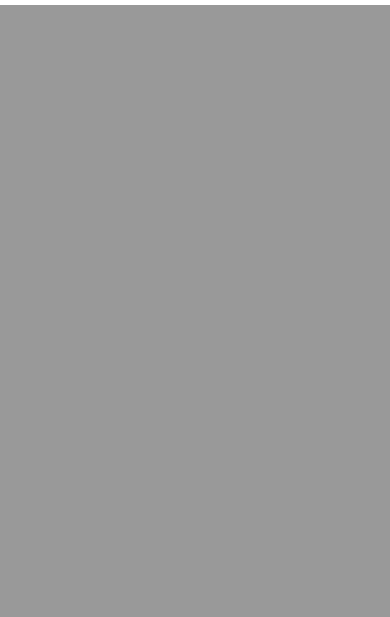
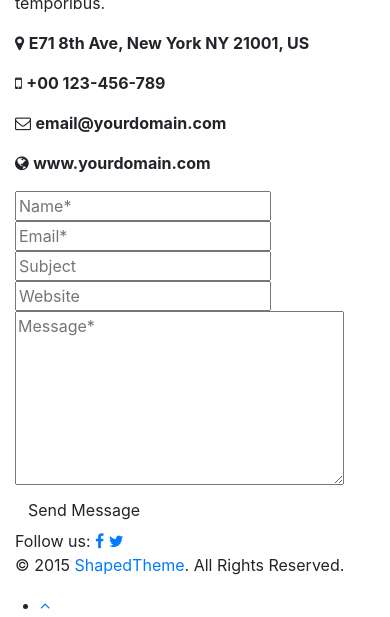
Before and after one commit to AllyMac/php3rdYear, a PHP site: page / in a window 390 px wide. Shown: the part 907-1524 px from the top of the page. Before the commit the page ends 912 px from the top, so only its background shows below. Run offline with PHP 8.4, Linux system fonts and the light colour scheme; some libraries are stand-ins or nearby versions.

```diff
--- a/index.php
+++ b/index.php
@@ -15,7 +15,7 @@
       }
       /* Optional: Makes the sample page fill the window. */
       html, body {
-        height: 100%;
+        height: 90%;
         margin: 0;
         padding: 0;
       }
@@ -370,5 +370,94 @@
     <script async defer
     src="https://maps.googleapis.com/maps/api/js?key=AIzaSyAF5a7_Ocmo66Y7fVALFlbUovbS2I_LeJ4&callback=initMap">
     </script>
-  </body>
+
+  <!-- CONTACT -->
+  <section id="contact">
+      <div class="container">
+          <div class="row">
+              <div class="col-md-12">
+                  <div class="section-title">
+                      <h1>Contact us</h1>
+                      <span class="st-border"></span>
+                  </div>
+              </div>
+              <div class="col-sm-4 contact-info">
+                  <p class="contact-content">Lorem ipsum dolor sit amet, consectetur adipisicing elit. Quae voluptatum dolorum, possimus tenetur pariatur officia, quo commodi autem doloribus vero rerum aspernatur quidem temporibus.</p>
+                  <p class="st-address"><i class="fa fa-map-marker"></i> <strong>E71 8th Ave, New York NY 21001, US</strong></p>
+                  <p class="st-phone"><i class="fa fa-mobile"></i> <strong>+00 123-456-789</strong></p>
+                  <p class="st-email"><i class="fa fa-envelope-o"></i> <strong>email@yourdomain.com</strong></p>
+                  <p class="st-website"><i class="fa fa-globe"></i> <strong>www.yourdomain.com</strong></p>
+
+              </div>
+              <div class="col-sm-7 col-sm-offset-1">
+                  <form action="cluster/php/send-contact.php" class="contact-form" name="contact-form" method="post">
+                      <div class="row">
+                          <div class="col-sm-6">
+                              <input type="text" name="name" required="required" placeholder="Name*">
+                          </div>
+                          <div class="col-sm-6">
+                              <input type="email" name="email" required="required" placeholder="Email*">
+                          </div>
+                          <div class="col-sm-6">
+                              <input type="text" name="subject" placeholder="Subject">
+                          </div>
+                          <div class="col-sm-6">
+                              <input type="text" name="website" placeholder="Website">
+                          </div>
+                          <div class="col-sm-12">
+                              <textarea name="message" required="required" cols="30" rows="7" placeholder="Message*"></textarea>
+                          </div>
+                          <div class="col-sm-12">
+                              <input type="submit" name="submit" value="Send Message" class="btn btn-send">
+                          </div>
+                      </div>
+                  </form>
+              </div>
+          </div>
+      </div>
+  </section>
+  <!-- /CONTACT -->
+
+  <!-- FOOTER -->
+  <footer id="footer">
+      <div class="container">
+          <div class="row">
+              <!-- SOCIAL ICONS -->
+              <div class="col-sm-6 col-sm-push-6 footer-social-icons">
+                  <span>Follow us:</span>
+                  <a href="https://www.facebook.com/Portlethen-Sports-Club-703745156314817/"><i class="fa fa-facebook"></i></a>
+                  <a href=""><i class="fa fa-twitter"></i></a>
+              </div>
+              <!-- /SOCIAL ICONS -->
+              <div class="col-sm-6 col-sm-pull-6 copyright">
+                  <p>&copy; 2015 <a href="">ShapedTheme</a>. All Rights Reserved.</p>
+              </div>
+          </div>
+      </div>
+  </footer>
+  <!-- /FOOTER -->
+
+
+  <!-- Scroll-up -->
+  <div class="scroll-up">
+      <ul><li><a href="#header"><i class="fa fa-angle-up"></i></a></li></ul>
+  </div>
+
+
+  <!-- JS -->
+  <script type="text/javascript" src="cluster/js/jquery.min.js"></script><!-- jQuery -->
+  <script type="text/javascript" src="cluster/js/bootstrap.min.js"></script><!-- Bootstrap -->
+  <script type="text/javascript" src="cluster/js/jquery.parallax.js"></script><!-- Parallax -->
+  <script type="text/javascript" src="cluster/js/smoothscroll.js"></script><!-- Smooth Scroll -->
+  <script type="text/javascript" src="cluster/js/masonry.pkgd.min.js"></script><!-- masonry -->
+  <script type="text/javascript" src="cluster/js/jquery.fitvids.js"></script><!-- fitvids -->
+  <script type="text/javascript" src="cluster/js/owl.carousel.min.js"></script><!-- Owl-Carousel -->
+  <script type="text/javascript" src="cluster/js/jquery.counterup.min.js"></script><!-- CounterUp -->
+  <script type="text/javascript" src="cluster/js/waypoints.min.js"></script><!-- CounterUp -->
+  <script type="text/javascript" src="cluster/js/jquery.isotope.min.js"></script><!-- isotope -->
+  <script type="text/javascript" src="cluster/js/jquery.magnific-popup.min.js"></script><!-- magnific-popup -->
+  <script type="text/javascript" src="cluster/js/scripts.js"></script><!-- Scripts -->
+
+
+</body>
 </html>
```
